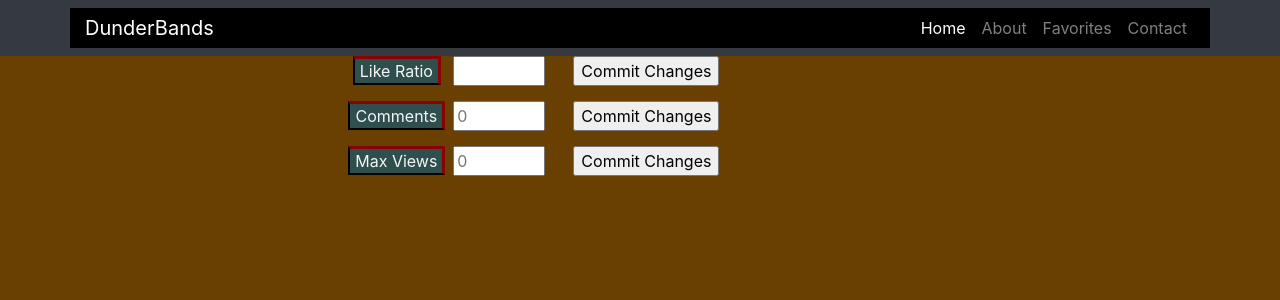
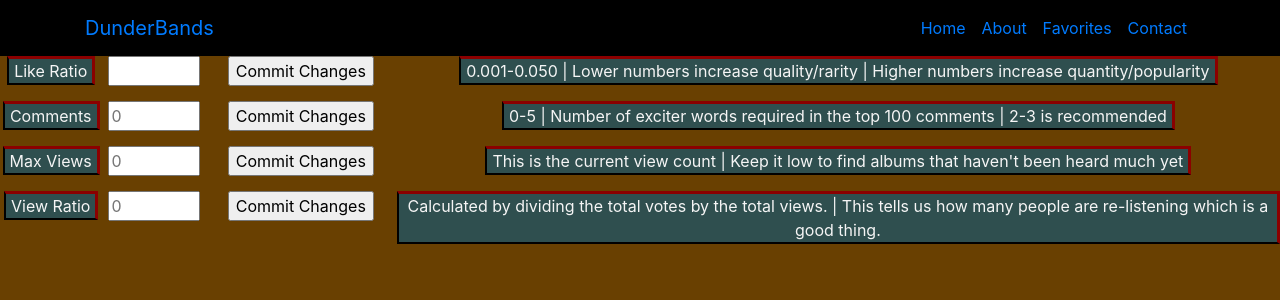
Before and after one commit to withinmyself/Dunder, a Flask app: template app/templates/settings/settings.html in a window 1280 px wide. Shown: the top 300 px of the page. Run offline with Flask 2, Linux system fonts and the light colour scheme; the template is opened without the code that fills it, so the values that code supplies are empty; some libraries are stand-ins or nearby versions.

Commit message:
Updated settings screen and settings functions.

```diff
--- a/app/settings_module/controllers.py
+++ b/app/settings_module/controllers.py
@@ -26,7 +26,10 @@
     change_max_views(request.form['views'])
     change_comments_needed(request.form['comments'])
     change_like_ratio(request.form['likeratio'])
-    return render_template('settings/settings.html', redis=redis_server)
+    change_view_ratio(request.form['view_ratio'])
+    dunderRandom = random_genre()
+    return render_template('search/dunderbands.html',
+                           dunderRandom=dunderRandom)
 
 
 
--- a/app/settings_module/settings_functions.py
+++ b/app/settings_module/settings_functions.py
@@ -1,6 +1,9 @@
 import random
 
 from flask import flash
+
+
+
 from app import db, redis_server
 from app.settings_module.models import Ignore, Favorites
 from app.search_module.models import Albums
--- a/app/static/bootstrap/custom-css/custom-css.css
+++ b/app/static/bootstrap/custom-css/custom-css.css
@@ -5,115 +5,49 @@
  */
 
 
- /*!
-  * Text input and search buttons
-  */
-.search input {
-  height: 40px;
-  width: 600px;
-  text-align:center;
-}
-
-.year input {
-  height: 40px;
-  width: 298px;
-  text-align:center;
-}
-
-.hunt input {
-  heith: 200px;
-  width: 600px;
-  justify-content: center;
-}
 
 /*!
- * Grid main and grid items
+ * Dunderbands main grid and grid items
  */
-.topgrid img{
-  height:auto;
-  width:600px;
-}
-
-.topgrid {
+.dunder-grid {
    display: grid;
    grid-template-columns: [start1] 25% [end1 start2] 50% [end2 start3] 25% [end3];
    grid-template-rows: auto;
    justify-items: center;
    justify-content: center;
- }
-
- .settings-grid {
-   display: grid;
-   grid-template-columns: 8% 8% 15% 15% auto;
-   justify-content: center;
-   justify-items: center;
- }
-.settings-grid p {
-  font-align: right;
-  font-family: 'Josefin Sans' sans-serif;
-  padding-left: 5px;
-  padding-right: 5px;
-  color:whitesmoke;
-  background-color: darkslategrey;
-  border-top: 3px solid darkred;
-  border-right: 3px solid darkred;
-  border-bottom: 2px solid black;
-  border-left: 2px solid black;
-}
-.flask-flash ul li{
-  background-color: "green";
-  color: "red";
-
 }
 
-.settings a{
-  font-align: center;
+.dunder-grid img{
+  height:auto;
+  width:600px;
 }
 
-.about-grid {
-  display: grid;
-  grid-template-columns: 10% 10% [start2] 30% [end2] 30%  [start3] 10% [end3] 10% ;
-  grid-template-rows: auto;
-  justify-items: center;
-  justify-content: center;
+.search input {
+   height: 40px;
+   width: 600px;
+   text-align:center;
 }
 
-.about-grid p {
-  margin-top: 2%;
-  font-align: right;
-  font-family: 'Josefin Sans' sans-serif;
-  padding-left: 5px;
-  padding-right: 5px;
-  color:whitesmoke;
-  background-color: darkslategrey;
-  border-top: 3px solid darkred;
-  border-right: 3px solid darkred;
-  border-bottom: 2px solid black;
-  border-left: 2px solid black;
+.year input {
+   height: 40px;
+   width: 298px;
+   text-align:center;
 }
 
-.item3 {
-  margin-top: 3%;
+.hunt input {
+   heith: 200px;
+   width: 600px;
+   justify-content: center;
 }
 
-.item4 {
-  margin-top: 5%;
-  margin-right: 20%;
-  justify-items: center;
-}
-
-
-.item7 {
-  grid-column-start: start2;
-  grid-column-end: start3;
-  text-align:center;
-}
+/*!
+ * Results.html CSS grid
+ */
 
 .results-grid {
   display: grid | inline;
   grid-template-columns: auto;
   grid-template-rows: auto;
-
 }
 
 .results-grid p {
@@ -128,8 +62,6 @@
   border-bottom: 2px solid black;
   border-left: 2px solid black;
 }
-
-
 
 .anchor_pivot input{
   width: 100%;
@@ -161,6 +93,83 @@
   height: 27px;
     justify-content: center;
 }
+
+
 /*!
- * Hover events
+ * About.html Grid
  */
+
+.about-grid {
+  display: grid;
+  grid-template-columns: 10% 10% [start2] 30% [end2] 30%  [start3] 10% [end3] 10% ;
+  grid-template-rows: auto;
+  justify-items: center;
+  justify-content: center;
+}
+
+.about-grid p {
+  margin-top: 2%;
+  font-align: right;
+  font-family: 'Josefin Sans' sans-serif;
+  padding-left: 5px;
+  padding-right: 5px;
+  color:whitesmoke;
+  background-color: darkslategrey;
+  border-top: 3px solid darkred;
+  border-right: 3px solid darkred;
+  border-bottom: 2px solid black;
+  border-left: 2px solid black;
+}
+
+.about3 {
+  margin-top: 3%;
+}
+
+.about4 {
+  margin-top: 5%;
+  margin-right: 20%;
+  justify-items: center;
+}
+
+
+.about7 {
+  grid-column-start: start2;
+  grid-column-end: start3;
+  text-align:center;
+}
+
+/*!
+ * Settings.html grid and grid items
+ */
+
+
+.settings-grid {
+   display: grid;
+   grid-template-columns: 8% 8% 15% [start4] 15% auto [end5];
+   justify-content: center;
+   justify-items: center;
+}
+
+.settings-grid p {
+  font-align: right;
+  font-family: 'Josefin Sans' sans-serif;
+  padding-left: 5px;
+  padding-right: 5px;
+  color:whitesmoke;
+  background-color: darkslategrey;
+  border-top: 3px solid darkred;
+  border-right: 3px solid darkred;
+  border-bottom: 2px solid black;
+  border-left: 2px solid black;
+}
+
+.item-like {
+  grid-column-start: start4;
+  grid-column-end: end5;
+  text-align:center;
+
+}
+
+.settings a{
+  font-align: center;
+}
--- a/app/static/bootstrap/custom-js/custom-js.js
+++ b/app/static/bootstrap/custom-js/custom-js.js
@@ -4,7 +4,7 @@
 
 function mouseOver() {
   document.getElementById("hunt").style.background = "darkred";
-  document.getElementById("hunt").style.color = "darkslategrey";
+  document.getElementById("hunt").style.color = "#0e62c4";
 }
 
 function mouseOut() {
@@ -16,7 +16,7 @@
 document.getElementById("search").onmouseout = function() {mouseOutSearch()};
 function mouseOverSearch() {
   document.getElementById("search").style.background = "darkred";
-  document.getElementById("search").style.color = "darkslategrey";
+  document.getElementById("search").style.color = "#0e62c4";
 }
 
 function mouseOutSearch() {
@@ -29,7 +29,7 @@
 document.getElementById("after").onmouseout = function() {mouseOutAfter()};
 function mouseOverAfter() {
   document.getElementById("after").style.background = "darkred";
-  document.getElementById("after").style.color = "darkslategrey";
+  document.getElementById("after").style.color = "#0e62c4";
 }
 
 function mouseOutAfter() {
@@ -42,7 +42,7 @@
 document.getElementById("before").onmouseout = function() {mouseOutBefore()};
 function mouseOverBefore() {
   document.getElementById("before").style.background = "darkred";
-  document.getElementById("before").style.color = "darkslategrey";
+  document.getElementById("before").style.color = "#0e62c4";
 }
 
 function mouseOutBefore() {
--- a/app/templates/master.html
+++ b/app/templates/master.html
@@ -5,8 +5,8 @@
 
     <meta charset="utf-8">
     <meta name="viewport" content="width=device-width, initial-scale=1, shrink-to-fit=no">
-    <meta name="description" content="">
-    <meta name="author" content="">
+    <meta name="description" content="Alt Search Engine For Underground Underrated Artists">
+    <meta name="author" content="E.T. Deubner">
 
     <link rel="apple-touch-icon" sizes="57x57" href="{{ url_for('static', filename='img/apple-icon-57x57.png') }}">
     <link rel="apple-touch-icon" sizes="60x60" href="{{ url_for('static', filename='img/apple-icon-60x60.png') }}">
@@ -31,18 +31,22 @@
 
   <body>
 
-    <!-- Navigation -->
-    <nav class="navbar navbar-expand-lg navbar-dark bg-dark static-top" style="background-color: black">
-      <div class="container" style="background-color: black">
+
+    <nav class="navbar navbar-expand-lg  static-top" style="background-color: black">
+      <div class="container" style="background-color: black; color: darkred; width: 100%" >
         <a class="navbar-brand" href="#">DunderBands</a>
+
+
         <button class="navbar-toggler" type="button" data-toggle="collapse" data-target="#navbarResponsive" aria-controls="navbarResponsive" aria-expanded="false" aria-label="Toggle navigation">
           <span class="navbar-toggler-icon"></span>
         </button>
-        <div class="collapse navbar-collapse" id="navbarResponsive">
+
+
+        <div class="collapse navbar-collapse" id="navbarResponsive" style="background-color: black;">
           <ul class="navbar-nav ml-auto">
             <li class="nav-item active">
               <a class="nav-link" href="{{ url_for( 'search.dunderbands')}}">Home
-                <span class="sr-only">(current)</span>
+
               </a>
             </li>
             <li class="nav-item">
@@ -56,8 +60,11 @@
             </li>
           </ul>
         </div>
+
+
       </div>
     </nav>
+
 
     {% block content %}
     {% endblock%}
--- a/app/templates/settings/settings.html
+++ b/app/templates/settings/settings.html
@@ -3,21 +3,35 @@
 
 <form action="{{ url_for( 'settings.criteria' ) }}" method="POST">
 <div class="settings-grid">
+
   <div class="item"><p>Like Ratio</p></div>
-  <div class="item"><input type="float" placeholder="{{ redis.get('LIKE_RATIO').decode('utf-8') }}" name="likeratio" size="4" style="height: 30px" value="{{ redis.get('LIKE_RATIO').decode('utf-8') }}">
-</div>
+  <div class="item"><input type="float" placeholder="{{ redis.get('LIKE_RATIO').decode('utf-8') }}" name="likeratio"
+                size="4" style="height: 30px" value="{{ redis.get('LIKE_RATIO').decode('utf-8') }}"></div>
   <div class="item"><input type="submit" value="Commit Changes" style="height: 30px" value="ratio"></div>
+  <div class="item item-like"><p> 0.001-0.050 | Lower numbers increase quality/rarity |
+                                  Higher numbers increase quantity/popularity</p></div>
 
-  <div class="item"></div>
-    <div class="item"></div>
-    <div class="item"><p>Comments</p></div>
-        <div class="item"><input type="float" placeholder="{{ redis.get('MIN_COUNT').decode('utf-8')|int|string }}" name="comments" size="4" style="height: 30px"  value="{{ redis.get('MIN_COUNT').decode('utf-8') }}"></div>
-                <div class="item"><input type="submit" value="Commit Changes" style="height: 30px" value="count"></div>
-                <div class="item"></div>
-                <div class="item"></div>
-                <div class="item"><p>Max Views</p></div>
-                <div class="item"><input type="text" placeholder="{{ redis.get('MAX_VIEWS').decode('utf-8')|int|string }}" name="views" size="4" style="height: 30px" value="{{ redis.get('MAX_VIEWS').decode('utf-8') }}"></div>
-                <div class="item"><input type="submit" value="Commit Changes" style="height: 30px"></div>
+  <div class="item"><p>Comments</p></div>
+  <div class="item"><input type="float" placeholder="{{ redis.get('MIN_COUNT').decode('utf-8')|int|string }}" name="comments"
+               size="4" style="height: 30px"  value="{{ redis.get('MIN_COUNT').decode('utf-8') }}"></div>
+  <div class="item"><input type="submit" value="Commit Changes" style="height: 30px" value="count"></div>
+  <div class="item item-like"><p>0-5 |  Number of exciter words required in the top 100 comments |
+                                        2-3 is recommended</p></div>
+
+  <div class="item"><p>Max Views</p></div>
+  <div class="item"><input type="text" placeholder="{{ redis.get('MAX_VIEWS').decode('utf-8')|int|string }}" name="views"
+               size="4" style="height: 30px" value="{{ redis.get('MAX_VIEWS').decode('utf-8') }}"></div>
+  <div class="item"><input type="submit" value="Commit Changes" style="height: 30px"></div>
+  <div class="item item-like"><p>This is the current view count | Keep it low to find albums that haven't been heard much yet</p></div>
+
+  <div class="item"><p>View Ratio</p></div>
+  <div class="item"><input type="text" placeholder="{{ redis.get('VIEW_RATIO').decode('utf-8')|int|string }}" name="view_ratio"
+               size="4" style="height: 30px" value="{{ redis.get('VIEW_RATIO').decode('utf-8') }}"></div>
+  <div class="item"><input type="submit" value="Commit Changes" style="height: 30px"></div>
+  <div class="item item-like"><p>Calculated by dividing the total votes  <body>
+                                  by the total views. | This tells us how many people are re-listening which
+                                  is a good thing.
+  </body> </p></div>
 </div>
 </form>
 
```
Also changed, not shown: app/search_module/search_functions.py (+58 -39 lines), app/search_module/strings.py (+32 -10 lines), app/settings_module/models.py (+35 -0 lines), app/templates/info/about.html (+7 -10 lines), app/templates/search/dunderbands.html (+15 -14 lines), 2 other files.
